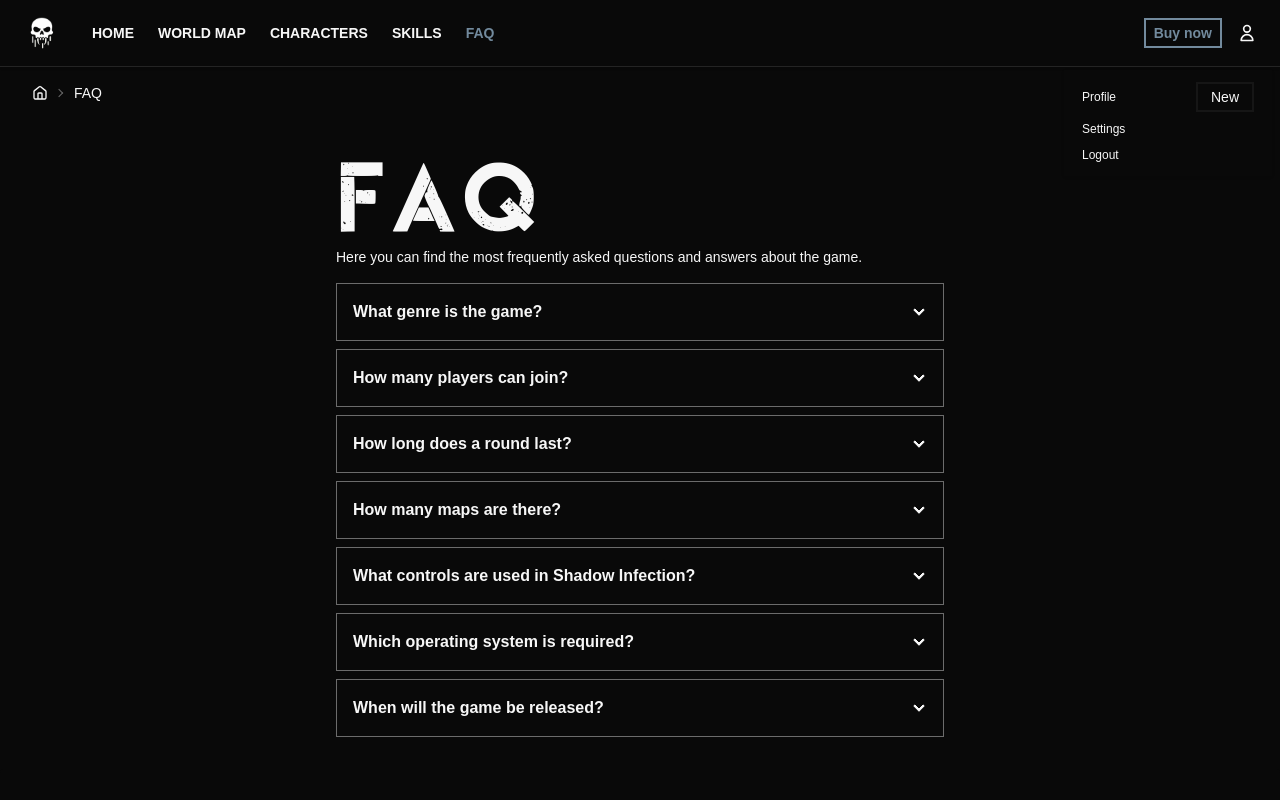
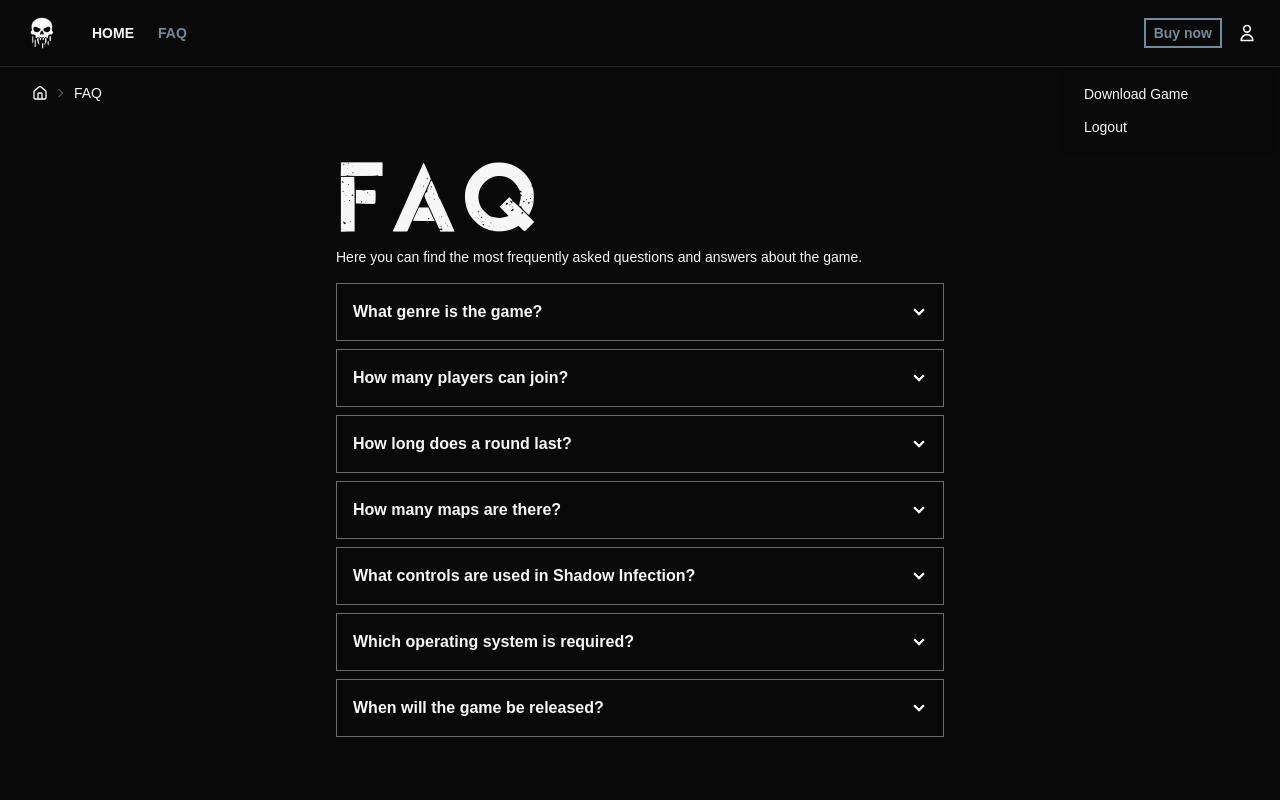
Before and after one commit to VoxelCoreLab/project-alpha-website, a Vue app: page /faq in a window 1280 px wide. Both pictures are taken after a click on the button 1247 px from the left and 33 px from the top of the page. Shown: the top 800 px of the page. Built offline with nearby package versions, Linux system fonts and the light colour scheme.

Commit message:
Update header menu and navigation links
Replaced header dropdown items with 'Download Game' and 'Logout' using RouterLink. Commented out unused navigation links in useNavigationLinks composable.

```diff
--- a/src/components/TheHeader.vue
+++ b/src/components/TheHeader.vue
@@ -34,15 +34,9 @@
                         </svg>
                     </div>
                     <ul tabindex="-1"
-                        class="menu menu-sm dropdown-content bg-base-100 rounded-box z-1 mt-3 w-52 p-2 shadow">
-                        <li>
-                            <a class="justify-between">
-                                Profile
-                                <span class="badge">New</span>
-                            </a>
-                        </li>
-                        <li><a>Settings</a></li>
-                        <li><a>Logout</a></li>
+                        class="menu dropdown-content bg-base-100 rounded-box z-1 mt-3 w-52 p-2 shadow">
+                        <li><RouterLink to="/download">Download Game</RouterLink></li>
+                        <li><RouterLink to="/logout">Logout</RouterLink></li>
                     </ul>
                 </div>
             </div>
--- a/src/composables/useNavigationLinks.ts
+++ b/src/composables/useNavigationLinks.ts
@@ -1,9 +1,11 @@
 export function useNavigationLinks() {
     const links = [
         { name: 'Home', path: '/' },
+        /*
         { name: 'World Map', path: '/world-map' },
         { name: 'Characters', path: '/characters' },
         { name: 'Skills', path: '/skills' },
+        */
         { name: 'FAQ', path: '/faq' }
     ]
     return {
```
